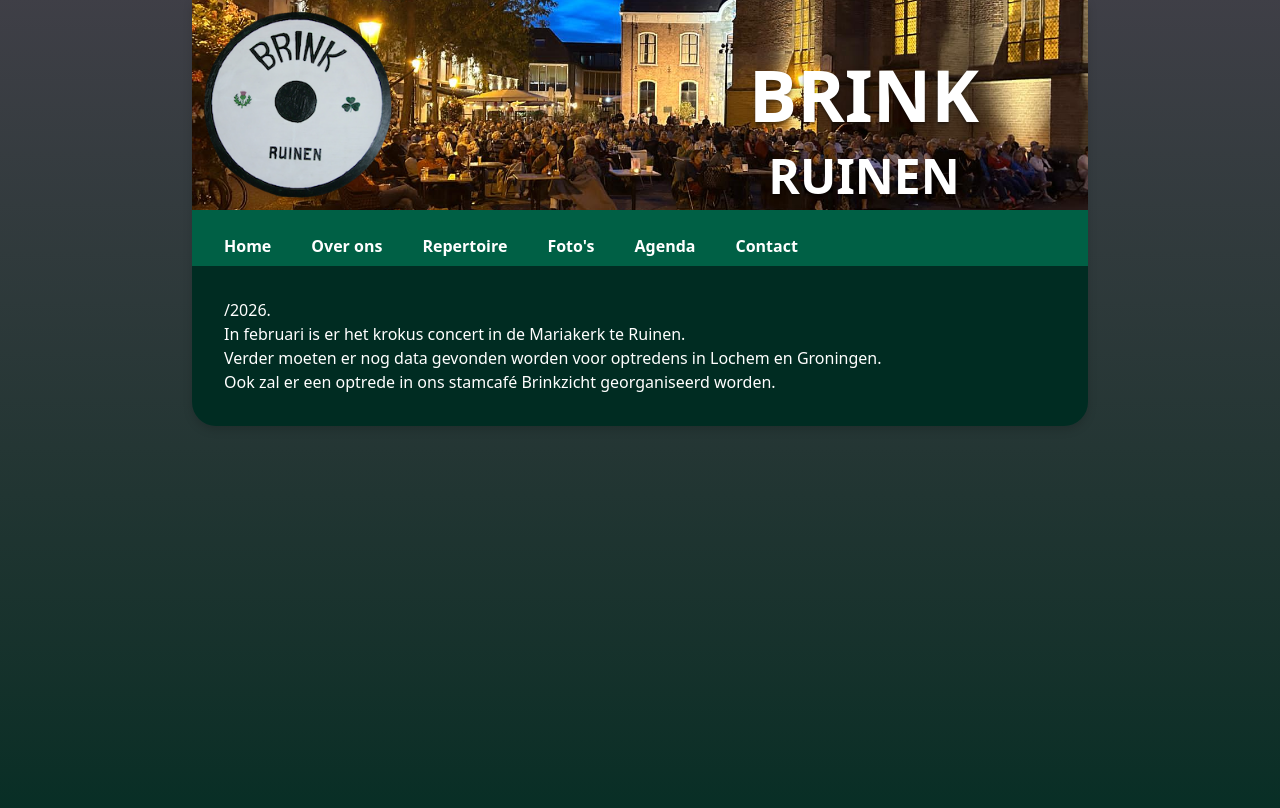
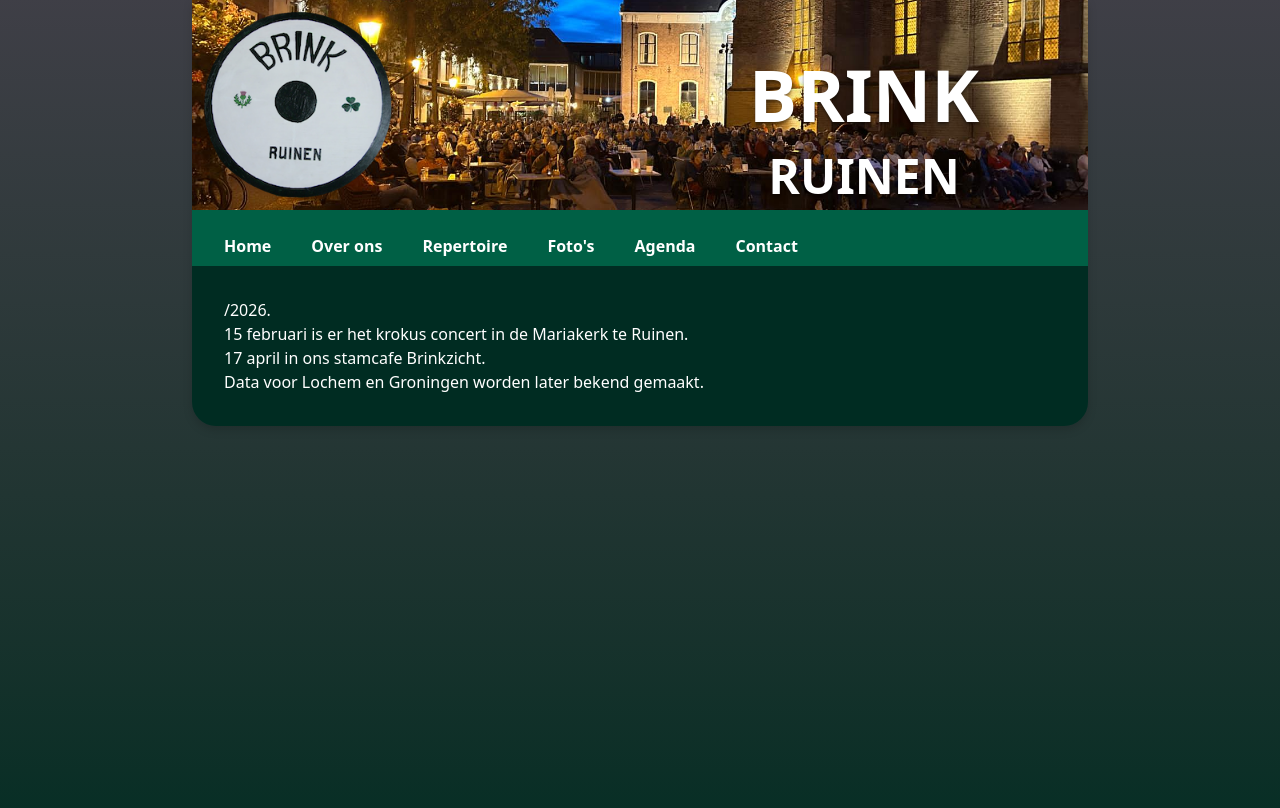
Before and after one commit to t0mmie/brink-ruinen, a Jekyll site: the page built from agenda.md, in a window 1280 px wide. Shown: the top 808 px of the page. Built offline with Jekyll 4.4.1, drawn with Linux system fonts in a browser that asks for light colours.

Commit message:
Update agenda.md (via Pages CMS)

```diff
--- a/agenda.md
+++ b/agenda.md
@@ -4,8 +4,8 @@ title: Agenda
 ---
 /2026.
 
-In februari is er het krokus concert in de Mariakerk te Ruinen.
+15 februari is er het krokus concert in de Mariakerk te Ruinen.
 
-Verder moeten er nog data gevonden worden voor optredens in Lochem en Groningen.
+17 april in ons stamcafe Brinkzicht.
 
-Ook zal er een optrede in ons stamcafé Brinkzicht georganiseerd worden.
+Data voor Lochem en Groningen worden later bekend gemaakt.
```
